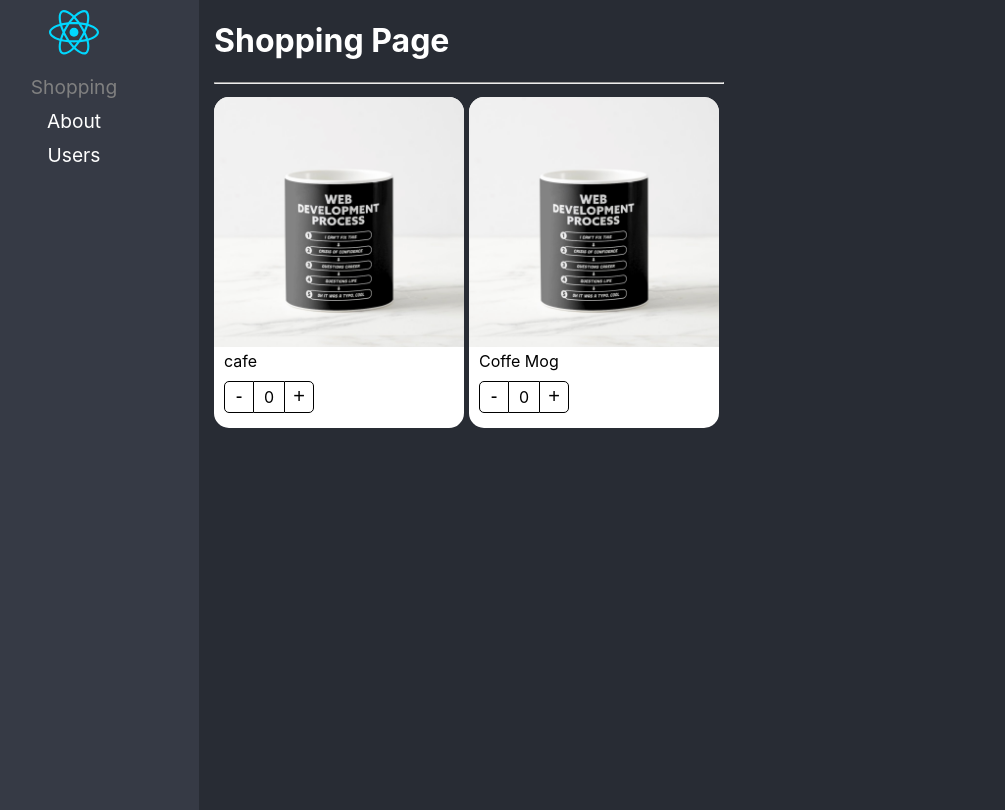
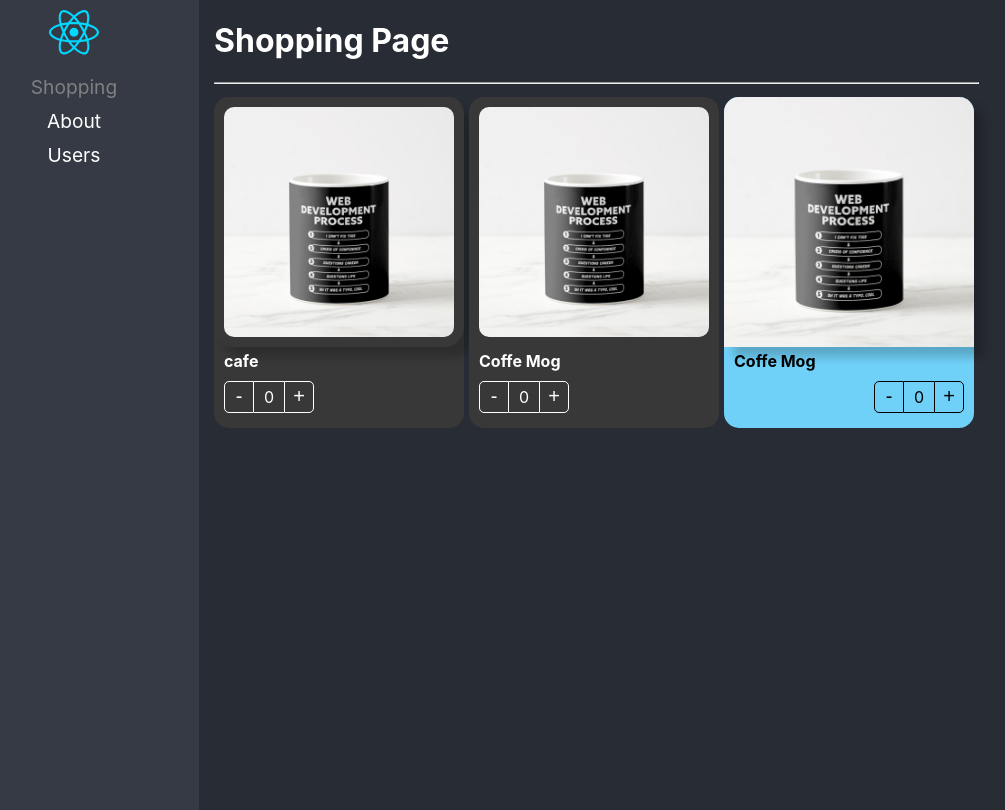
Before and after one commit to angelcgar/lazyload-react, a React (Vite) app: page / in a window 1280 px wide. Shown: the whole page, without its empty margins (51-1056 px from the left). Built offline with nearby package versions, Linux system fonts and the light colour scheme.

Commit message:
component extend styles - listo

```diff
--- a/src/02-components/components/ProductButtons.tsx
+++ b/src/02-components/components/ProductButtons.tsx
@@ -1,13 +1,18 @@
-import { useContext } from 'react';
+import { type CSSProperties, useContext } from 'react';
 import { ProductContext } from './ProductCard';
 
 import styles from '../styles/styles.module.css';
 
-export const ProductButtons = () => {
+export interface Props {
+	className?: string;
+	style?: CSSProperties;
+}
+
+export const ProductButtons = ({ className, style }: Props) => {
 	const { increaseBy, counter } = useContext(ProductContext);
 
 	return (
-		<div className={styles.buttonsContainer}>
+		<div className={`${styles.buttonsContainer} ${className}`} style={style}>
 			<button
 				className={styles.buttonMinus}
 				type="button"
--- a/src/02-components/components/ProductCard.tsx
+++ b/src/02-components/components/ProductCard.tsx
@@ -1,21 +1,26 @@
+import { createContext, type CSSProperties, type ReactElement } from 'react';
+
 import { useProduct } from '../hooks/useProduct';
 
 import styles from '../styles/styles.module.css';
-import { createContext } from 'react';
-import type {
-	ProductCardProps,
-	ProductContextProps,
-} from '../interfaces/interfaces';
+import type { Product, ProductContextProps } from '../interfaces/interfaces';
 
 export const ProductContext = createContext({} as ProductContextProps);
 const { Provider } = ProductContext;
 
-export const ProductCard = ({ children, product }: ProductCardProps) => {
+export interface Props {
+	product: Product;
+	children?: ReactElement | ReactElement[];
+	className?: string;
+	style?: CSSProperties;
+}
+
+export const ProductCard = ({ children, product, className, style }: Props) => {
 	const { counter, increaseBy } = useProduct();
 
 	return (
 		<Provider value={{ counter, increaseBy, product }}>
-			<div className={styles.productCard}>{children}</div>
+			<div className={`${styles.productCard} ${className}`} style={style}>{children}</div>
 		</Provider>
 	);
 };
--- a/src/02-components/components/ProductImage.tsx
+++ b/src/02-components/components/ProductImage.tsx
@@ -1,10 +1,17 @@
-import { useContext } from 'react';
+import { type CSSProperties, useContext } from 'react';
 import { ProductContext } from './ProductCard';
 
 import styles from '../styles/styles.module.css';
 import noImage from '../assets/no-image.jpg';
 
-export const ProductImage = ({ img = '', alt = '' }) => {
+export interface Props {
+	img?: string;
+	alt?: string;
+	className?: string;
+	style?: CSSProperties;
+}
+
+export const ProductImage = ({ img, alt, className, style }: Props) => {
 	const { product } = useContext(ProductContext);
 	let imgToShow: string;
 
@@ -16,5 +23,12 @@
 		imgToShow = noImage;
 	}
 
-	return <img className={styles.productImg} src={imgToShow} alt={alt} />;
+	return (
+		<img
+			className={`${styles.productImg} ${className}`}
+			src={imgToShow}
+			alt={alt}
+			style={style}
+		/>
+	);
 };
--- a/src/02-components/components/ProductTitle.tsx
+++ b/src/02-components/components/ProductTitle.tsx
@@ -1,13 +1,19 @@
-import { useContext } from 'react';
+import { type CSSProperties, useContext } from 'react';
 import { ProductContext } from './ProductCard';
 
 import styles from '../styles/styles.module.css';
 
-export const ProductTitle = ({ title }: { title?: string }) => {
+export interface Props {
+	className?: string;
+	title?: string;
+	style?: CSSProperties;
+}
+
+export const ProductTitle = ({ title, className, style }: Props) => {
 	const { product } = useContext(ProductContext);
 
 	return (
-		<span className={styles.productDescription}>
+		<span className={`${styles.productDescription} ${className}`} style={style}>
 			{title ? title : product.title}
 		</span>
 	);
--- a/src/02-components/components/index.ts
+++ b/src/02-components/components/index.ts
@@ -7,7 +7,6 @@
 export { ProductButtons } from './ProductButtons';
 export { ProductImage } from './ProductImage';
 export { ProductTitle } from './ProductTitle';
-// export { ProductCard } from './ProductCard';
 
 const ProductCard: ProductCardMOCProps = Object.assign(ProductCardMoc, {
 	Title: ProductTitle,
--- a/src/02-components/pages/ShoppingPage.tsx
+++ b/src/02-components/pages/ShoppingPage.tsx
@@ -1,9 +1,10 @@
-import 	ProductCard,{
+import ProductCard, {
 	ProductButtons,
 	ProductImage,
 	ProductTitle,
+} from '../components';
 
-} from '../components';
+import '../styles/custom-styles.css';
 
 const product = {
 	id: '1',
@@ -17,16 +18,28 @@
 			<h1>Shopping Page</h1>
 			<hr />
 			<div style={{ display: 'flex', flexDirection: 'row', flexWrap: 'wrap' }}>
-				<ProductCard product={product}>
-					<ProductCard.Image img={product.img} />
-					<ProductCard.Title title="cafe" />
-					<ProductCard.Buttons />
+				<ProductCard product={product} className="bg-dark text-white">
+					<ProductCard.Image
+						img={product.img}
+						className={'custom-image'}
+						style={{ boxShadow: '10px 10px 10px rgba(0,0,0,0.2)' }}
+					/>
+					<ProductCard.Title title="cafe" className={'text-white text-bold'} />
+					<ProductCard.Buttons className={'custom-buttons'} />
 				</ProductCard>
 
-				<ProductCard product={product}>
-					<ProductImage />
-					<ProductTitle />
-					<ProductButtons />
+				<ProductCard product={product} className="bg-dark text-white">
+					<ProductImage className={'custom-image'} />
+					<ProductTitle className={'text-white text-bold'} />
+					<ProductButtons className={'custom-buttons'} />
+				</ProductCard>
+
+				<ProductCard product={product} style={{ background: '#70D1F8' }}>
+					<ProductImage
+						style={{ boxShadow: '10px 10px 10px rgba(0,0,0,0.2)' }}
+					/>
+					<ProductTitle style={{ fontWeight: 'bold' }} />
+					<ProductButtons style={{ display: 'flex', justifyContent: 'end' }} />
 				</ProductCard>
 			</div>
 		</div>
--- /dev/null
+++ b/src/02-components/styles/custom-styles.css
@@ -0,0 +1,28 @@
+.bg-dark {
+  background-color: rgb(56, 56, 56);
+}
+
+.text-white {
+  color: white;
+}
+
+.text-bold {
+  font-weight: bold;
+}
+
+.custom-image {
+  border-radius: 20px;
+  padding: 10px;
+  width: calc(100% - 20px);
+}
+
+.custom-buttons {
+  & button {
+    color: white;
+    border-color: white;
+  }
+
+  & div {
+    border-color: white;
+  }
+}
```
Also changed, not shown: src/02-components/interfaces/interfaces.ts (+12 -24 lines).
